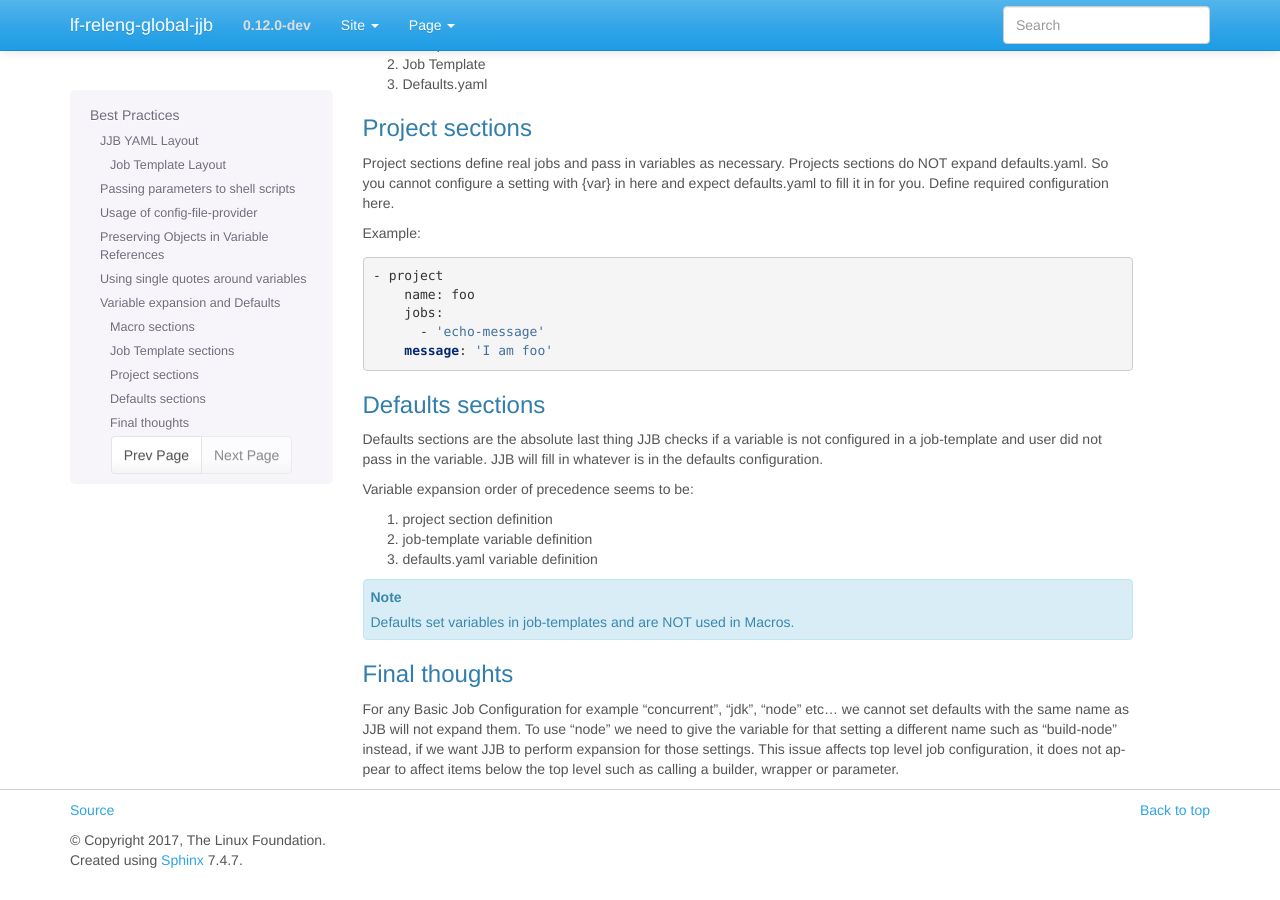
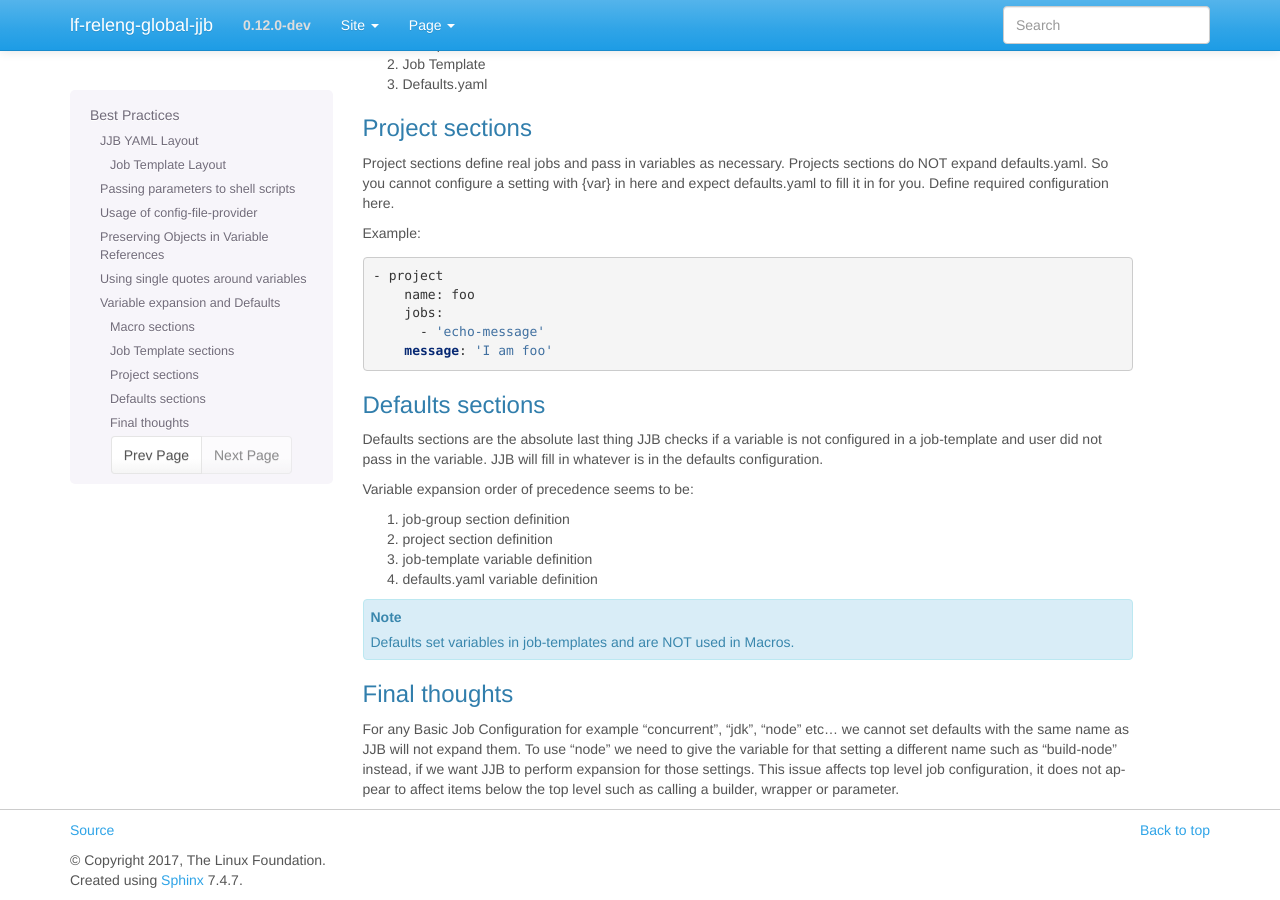
Before and after one commit to lfit/releng-global-jjb, a Sphinx documentation site: the page built from docs/best-practices.rst, in a window 1280 px wide and 900 px high, scrolled down 4407 px. Built offline with Sphinx 7.4.7, drawn with Linux system fonts in a browser that asks for light colours.

Commit message:
WIP: Document job-group defaults order of priority
We discovered recently that job-group variable definitions appear to
have higher precedence than project definitions. This caused a problem
for us in global-jjb as we would like to allow projects to override the
default.

Via patch I2b824e3cc89667698db8ebfdd3ce43f551e961d7 we were able to
resolve this for JJB version. Update documentation to mention
job-groups.

Change-Id: I93c8256193933a04e8732963216f69424cef3a5f
Signed-off-by: Thanh Ha <thanh.ha@linuxfoundation.org>

```diff
--- a/docs/best-practices.rst
+++ b/docs/best-practices.rst
@@ -337,9 +337,10 @@ variable. JJB will fill in whatever is in the defaults configuration.
 
 Variable expansion order of precedence seems to be:
 
-1. project section definition
-2. job-template variable definition
-3. defaults.yaml variable definition
+1. job-group section definition
+2. project section definition
+3. job-template variable definition
+4. defaults.yaml variable definition
 
 .. note:: Defaults set variables in job-templates and are NOT used in Macros.
 
```
